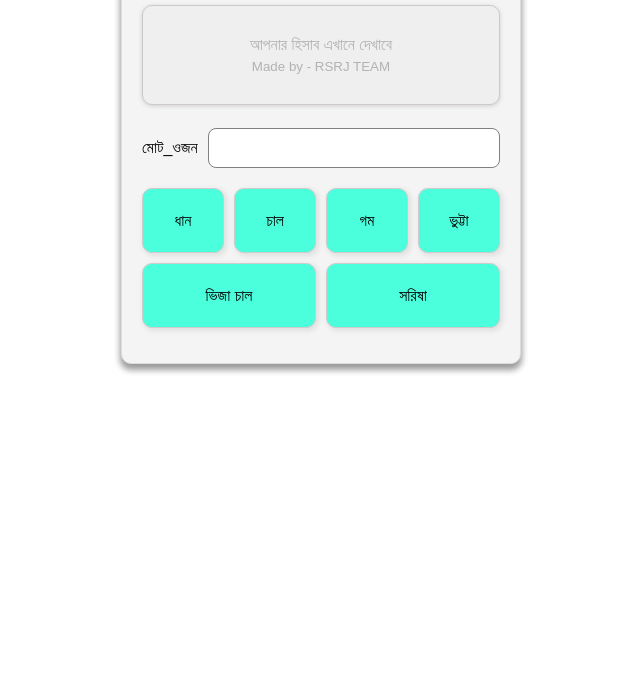
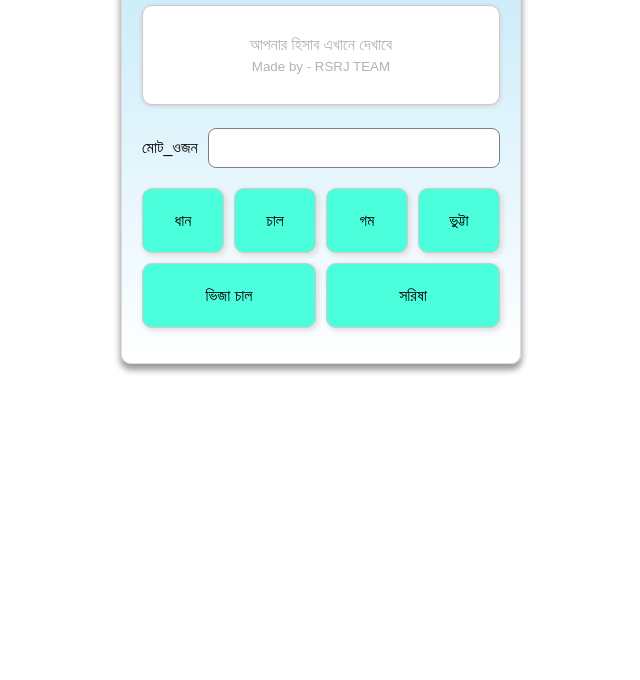
Before and after one commit to rsrjteam/mills-easy-calculator, a plain HTML site: page index.html in a window 1280 px wide. Shown: the part 120-800 px from the top of the page, without its empty margins (319-959 px from the left). Drawn offline with Linux system fonts and the light colour scheme.

Commit message:
update design

```diff
--- a/styles.css
+++ b/styles.css
@@ -13,8 +13,9 @@ body {
     padding: 20px;
     border: 1px solid #ddd;
     border-radius: 10px;
-    background-color: #f4f4f4;
+    /* background-color: #f4f4f4; */
     box-shadow: 0px 5px 6px 1px rgb(155 155 155);
+    background: linear-gradient(rgba(197, 234, 249, 1), rgba(255, 255, 255, 1));
 }
 h2 {
     text-align: center;
@@ -87,7 +88,8 @@ button:hover {
     padding: 10px;
     border: 1px solid #cec9c9;
     border-radius: 10px;
-    background-color: #efefef;
+    /* background-color: #efefef; */
+    background-color: #fff;
     min-height: 100px;
     margin-bottom: 13px;
     display: flex;
```
